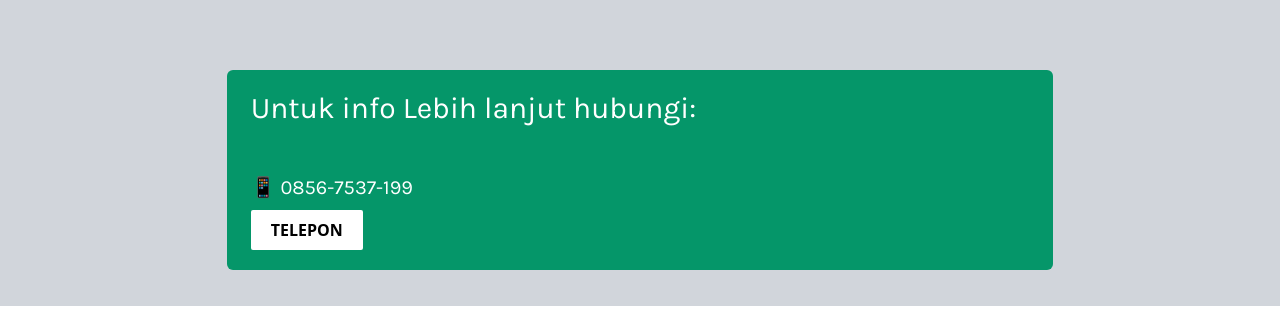
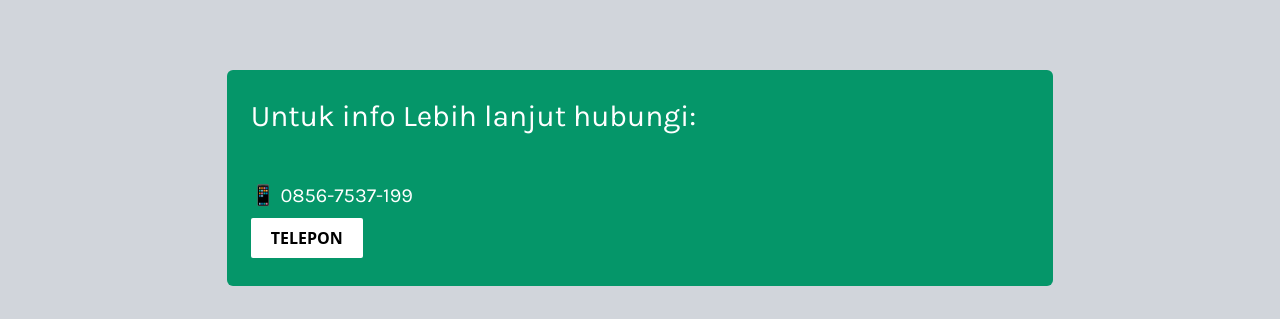
Before and after one commit to Farhan-slurrp/lumpia-store, a Next.js app: page / in a window 1280 px wide. Shown: the part 3944-4263 px from the top of the page. Built offline with nearby package versions, Linux system fonts and the light colour scheme; no server answers.

Commit message:
small changes

```diff
--- a/components/MoreInfo.js
+++ b/components/MoreInfo.js
@@ -1,6 +1,6 @@
 const MoreInfo = () => {
   return (
-    <div className="flex flex-col justify-between flex-grow w-full gap-12 px-6 py-5 mx-5 mt-8 mb-4 bg-green-600 rounded-md md:w-2/3">
+    <div className="flex flex-col justify-between flex-grow w-full gap-12 px-6 mx-5 mt-8 mb-4 bg-green-600 rounded-md py-7 md:w-2/3">
       <h1 className="text-3xl text-white font-karla">
         Untuk info Lebih lanjut hubungi:
       </h1>
--- a/components/Navbar.js
+++ b/components/Navbar.js
@@ -4,8 +4,8 @@ import Image from "next/image";
 const Navbar = () => {
   const [isOpen, setIsOpen] = useState(false);
   return (
-    <div className="sticky top-0 z-50 flex flex-col w-screen">
-      <div className="z-50 flex justify-between w-screen p-5 px-12 shadow-md backdrop-blur-3xl backdrop-filter">
+    <div className="sticky top-0 z-50 flex flex-col w-full">
+      <div className="z-50 flex justify-between w-full p-5 px-12 shadow-md backdrop-blur-3xl backdrop-filter">
         <div className="flex items-center justify-center">
           <Image
             src={`${!isOpen ? "/nav-ic.png" : "/nav-close-ic.png"}`}
```
